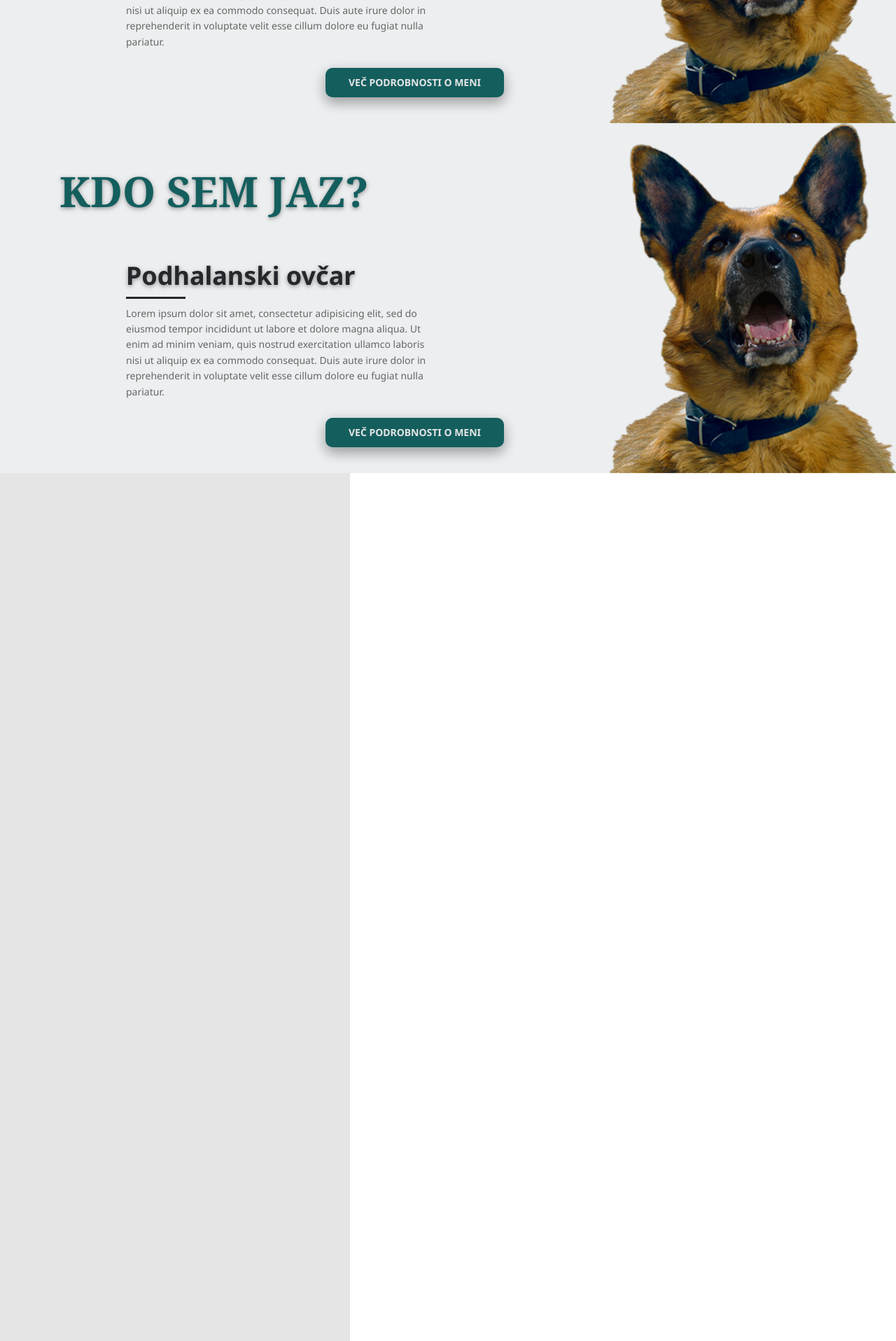
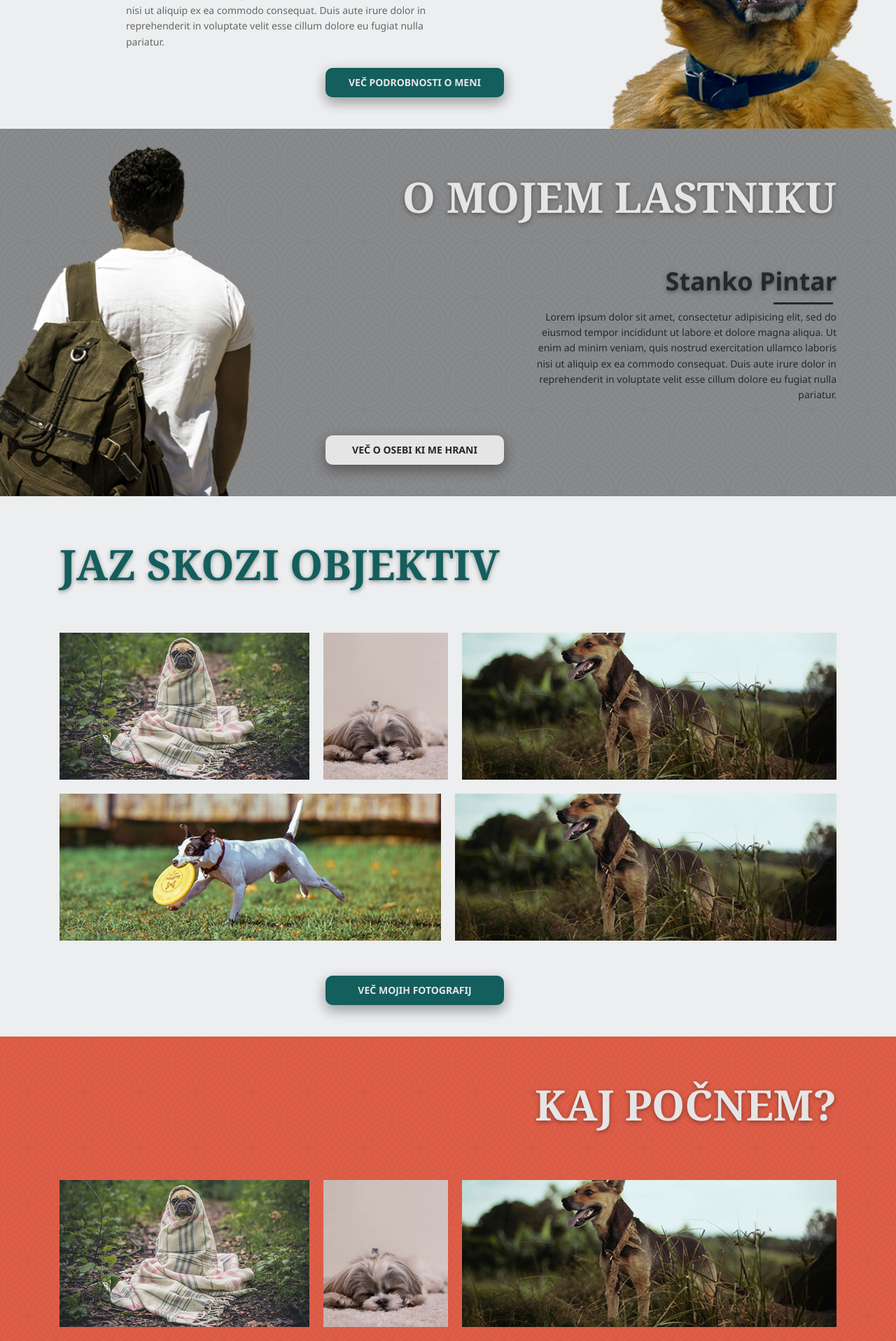
Before and after one commit to zigcccc/stankoWebsite, a PHP site: page / in a window 1280 px wide. Shown: the part 1124-3040 px from the top of the page at 70% size. Run offline with PHP 8.4, Linux system fonts and the light colour scheme.

Commit message:
Updated second section, added gallery and blog sections

```diff
--- a/CSS/3-modules/_bootstrap-override.sass
+++ b/CSS/3-modules/_bootstrap-override.sass
@@ -1,3 +1,4 @@
 .jumbotron
   margin-bottom: 0
+  padding-bottom: 45px
   position: relative
--- a/CSS/3-modules/_cta-button.sass
+++ b/CSS/3-modules/_cta-button.sass
@@ -1,4 +1,4 @@
-=cta($width, $bg-color, $margin-top)
+=cta($width, $bg-color, $font-color, $margin-top)
   width: $width
   min-height: 40px
   line-height: 40px
@@ -8,7 +8,7 @@
   border: none
   border-radius: 10px
   background: $bg-color
-  color: $cream
+  color: $font-color
   font-family: $sans-font
   font-weight: bold
   box-shadow: $box-dropshadow
--- a/CSS/4-pages/_home-page.sass
+++ b/CSS/4-pages/_home-page.sass
@@ -49,7 +49,7 @@
       margin: 20px auto 0
 
     .main-cta
-      +cta(300px, $flat-orange, 70px)
+      +cta(300px, $flat-orange, $cream, 70px)
 
 
 
@@ -76,7 +76,7 @@
 
 
 .predstavitev-pasme
-  height: 500px
+  min-height: 500px
   h2
     +section-heading($dark-green)
 
@@ -91,4 +91,129 @@
       +horizontal-line(85px, $dark-gray, 10px, 0, 10px)
 
   .section-cta
-    +cta(100%, $dark-green, 10px)
+    +cta(100%, $dark-green, $cream, 10px)
+
+
+.predstavitev-lastnika
+  min-height: 500px
+  background:
+    color: $light-gray
+    image: url('../IMG/contemporary_china.png')
+    repeat: repeat
+    blend-mode: multiply
+
+  h2
+    +section-heading($cream)
+
+  img
+    +position(absolute, null null 0 0)
+    height: 500px
+
+  h3
+    +section-subheading($dark-gray, 60px)
+    text-align: right
+
+    &::after
+      +horizontal-line(85px, $dark-gray, 10px, 0, 10px)
+      position: absolute
+      right: 20px
+
+  .section-text
+    color: $dark-gray
+    margin-top: 20px
+    text-align: right
+
+  .section-cta
+    +cta(100%, $cream, $dark-gray, 30px)
+
+
+.section-galerija
+  min-height: 500px
+  //background:
+    color: $light-gray
+    image: url('../IMG/contemporary_china.png')
+    repeat: repeat
+    blend-mode: multiply
+
+  .image-row
+    height: 210px
+    margin: 20px 0
+    display: flex
+
+    [class^="col"]
+      overflow: hidden
+      height: 100%
+      box-sizing: border-box
+      margin-right: 20px
+      padding: 0
+      background:
+        size: cover
+        position: center center
+      &:last-child
+        margin-right: 0
+
+  h2
+    +section-heading($dark-green)
+    margin-bottom: 65px
+
+  img
+    +position(absolute, null null 0 0)
+    height: 500px
+
+  h3
+    +section-subheading($dark-gray, 60px)
+    text-align: right
+
+    &::after
+      +horizontal-line(85px, $dark-gray, 10px, 0, 10px)
+      position: absolute
+      right: 20px
+
+  .section-cta
+    +cta(100%, $dark-green, $cream, 30px)
+
+
+.section-blog
+  min-height: 500px
+  background:
+    color: $flat-orange
+    image: url('../IMG/contemporary_china.png')
+    repeat: repeat
+    blend-mode: multiply
+
+  .image-row
+    height: 210px
+    margin: 20px 0
+    display: flex
+
+    [class^="col"]
+      overflow: hidden
+      height: 100%
+      box-sizing: border-box
+      margin-right: 20px
+      padding: 0
+      background:
+        size: cover
+        position: center center
+      &:last-child
+        margin-right: 0
+
+  h2
+    +section-heading($cream)
+    margin-bottom: 55px
+
+  img
+    +position(absolute, null null 0 0)
+    height: 500px
+
+  h3
+    +section-subheading($dark-gray, 60px)
+    text-align: right
+
+    &::after
+      +horizontal-line(85px, $dark-gray, 10px, 0, 10px)
+      position: absolute
+      right: 20px
+
+  .section-cta
+    +cta(100%, $cream, $flat-orange, 30px)
--- a/CSS/main.css
+++ b/CSS/main.css
@@ -251,6 +251,7 @@ a {
 
 .jumbotron {
   margin-bottom: 0;
+  padding-bottom: 45px;
   position: relative; }
 
 .landing-section {
@@ -341,7 +342,7 @@ a {
       cursor: pointer; }
 
 .predstavitev-pasme {
-  height: 500px; }
+  min-height: 500px; }
   .predstavitev-pasme h2 {
     color: #145e5e;
     font-family: "Noto Serif", serif;
@@ -388,4 +389,199 @@ a {
       box-shadow: 0px 17px 50px 0px rgba(0, 0, 0, 0.19), 0px 12px 15px 0px rgba(0, 0, 0, 0.24);
       background: #104949; }
 
+.predstavitev-lastnika {
+  min-height: 500px;
+  background-color: #8f8f90;
+  background-image: url("../IMG/contemporary_china.png");
+  background-repeat: repeat;
+  background-blend-mode: multiply; }
+  .predstavitev-lastnika h2 {
+    color: #e5e5e5;
+    font-family: "Noto Serif", serif;
+    text-shadow: 0px 2px 10px rgba(0, 0, 0, 0.16), 0px 2px 5px rgba(0, 0, 0, 0.26);
+    font-size: 60px;
+    font-weight: bold;
+    text-transform: uppercase; }
+  .predstavitev-lastnika img {
+    position: absolute;
+    bottom: 0;
+    left: 0;
+    height: 500px; }
+  .predstavitev-lastnika h3 {
+    color: #24272b;
+    font-family: "Noto Sans", sans-serif;
+    text-shadow: 0px 2px 10px rgba(0, 0, 0, 0.16), 0px 2px 5px rgba(0, 0, 0, 0.26);
+    font-size: 36px;
+    font-weight: bold;
+    margin-top: 60px;
+    text-align: right; }
+    .predstavitev-lastnika h3::after {
+      content: "";
+      display: block;
+      height: 3px;
+      width: 85px;
+      background: #24272b;
+      margin: 10px 0 10px;
+      position: absolute;
+      right: 20px; }
+  .predstavitev-lastnika .section-text {
+    color: #24272b;
+    margin-top: 20px;
+    text-align: right; }
+  .predstavitev-lastnika .section-cta {
+    width: 100%;
+    min-height: 40px;
+    line-height: 40px;
+    text-transform: uppercase;
+    margin: 30px auto 0;
+    display: block;
+    border: none;
+    border-radius: 10px;
+    background: #e5e5e5;
+    color: #24272b;
+    font-family: "Noto Sans", sans-serif;
+    font-weight: bold;
+    box-shadow: 0px 6px 20px 0px rgba(0, 0, 0, 0.19), 0px 8px 17px 0px rgba(0, 0, 0, 0.2);
+    transition: all 300ms cubic-bezier(0.4, 0, 0.2, 1);
+    outline: none; }
+    .predstavitev-lastnika .section-cta:hover {
+      box-shadow: 0px 17px 50px 0px rgba(0, 0, 0, 0.19), 0px 12px 15px 0px rgba(0, 0, 0, 0.24);
+      background: #d8d8d8; }
+
+.section-galerija {
+  min-height: 500px; }
+  .section-galerija .image-row {
+    height: 210px;
+    margin: 20px 0;
+    display: flex; }
+    .section-galerija .image-row [class^="col"] {
+      overflow: hidden;
+      height: 100%;
+      box-sizing: border-box;
+      margin-right: 20px;
+      padding: 0;
+      background-size: cover;
+      background-position: center center; }
+      .section-galerija .image-row [class^="col"]:last-child {
+        margin-right: 0; }
+  .section-galerija h2 {
+    color: #145e5e;
+    font-family: "Noto Serif", serif;
+    text-shadow: 0px 2px 10px rgba(0, 0, 0, 0.16), 0px 2px 5px rgba(0, 0, 0, 0.26);
+    font-size: 60px;
+    font-weight: bold;
+    text-transform: uppercase;
+    margin-bottom: 65px; }
+  .section-galerija img {
+    position: absolute;
+    bottom: 0;
+    left: 0;
+    height: 500px; }
+  .section-galerija h3 {
+    color: #24272b;
+    font-family: "Noto Sans", sans-serif;
+    text-shadow: 0px 2px 10px rgba(0, 0, 0, 0.16), 0px 2px 5px rgba(0, 0, 0, 0.26);
+    font-size: 36px;
+    font-weight: bold;
+    margin-top: 60px;
+    text-align: right; }
+    .section-galerija h3::after {
+      content: "";
+      display: block;
+      height: 3px;
+      width: 85px;
+      background: #24272b;
+      margin: 10px 0 10px;
+      position: absolute;
+      right: 20px; }
+  .section-galerija .section-cta {
+    width: 100%;
+    min-height: 40px;
+    line-height: 40px;
+    text-transform: uppercase;
+    margin: 30px auto 0;
+    display: block;
+    border: none;
+    border-radius: 10px;
+    background: #145e5e;
+    color: #e5e5e5;
+    font-family: "Noto Sans", sans-serif;
+    font-weight: bold;
+    box-shadow: 0px 6px 20px 0px rgba(0, 0, 0, 0.19), 0px 8px 17px 0px rgba(0, 0, 0, 0.2);
+    transition: all 300ms cubic-bezier(0.4, 0, 0.2, 1);
+    outline: none; }
+    .section-galerija .section-cta:hover {
+      box-shadow: 0px 17px 50px 0px rgba(0, 0, 0, 0.19), 0px 12px 15px 0px rgba(0, 0, 0, 0.24);
+      background: #104949; }
+
+.section-blog {
+  min-height: 500px;
+  background-color: #e8614a;
+  background-image: url("../IMG/contemporary_china.png");
+  background-repeat: repeat;
+  background-blend-mode: multiply; }
+  .section-blog .image-row {
+    height: 210px;
+    margin: 20px 0;
+    display: flex; }
+    .section-blog .image-row [class^="col"] {
+      overflow: hidden;
+      height: 100%;
+      box-sizing: border-box;
+      margin-right: 20px;
+      padding: 0;
+      background-size: cover;
+      background-position: center center; }
+      .section-blog .image-row [class^="col"]:last-child {
+        margin-right: 0; }
+  .section-blog h2 {
+    color: #e5e5e5;
+    font-family: "Noto Serif", serif;
+    text-shadow: 0px 2px 10px rgba(0, 0, 0, 0.16), 0px 2px 5px rgba(0, 0, 0, 0.26);
+    font-size: 60px;
+    font-weight: bold;
+    text-transform: uppercase;
+    margin-bottom: 55px; }
+  .section-blog img {
+    position: absolute;
+    bottom: 0;
+    left: 0;
+    height: 500px; }
+  .section-blog h3 {
+    color: #24272b;
+    font-family: "Noto Sans", sans-serif;
+    text-shadow: 0px 2px 10px rgba(0, 0, 0, 0.16), 0px 2px 5px rgba(0, 0, 0, 0.26);
+    font-size: 36px;
+    font-weight: bold;
+    margin-top: 60px;
+    text-align: right; }
+    .section-blog h3::after {
+      content: "";
+      display: block;
+      height: 3px;
+      width: 85px;
+      background: #24272b;
+      margin: 10px 0 10px;
+      position: absolute;
+      right: 20px; }
+  .section-blog .section-cta {
+    width: 100%;
+    min-height: 40px;
+    line-height: 40px;
+    text-transform: uppercase;
+    margin: 30px auto 0;
+    display: block;
+    border: none;
+    border-radius: 10px;
+    background: #e5e5e5;
+    color: #e8614a;
+    font-family: "Noto Sans", sans-serif;
+    font-weight: bold;
+    box-shadow: 0px 6px 20px 0px rgba(0, 0, 0, 0.19), 0px 8px 17px 0px rgba(0, 0, 0, 0.2);
+    transition: all 300ms cubic-bezier(0.4, 0, 0.2, 1);
+    outline: none; }
+    .section-blog .section-cta:hover {
+      box-shadow: 0px 17px 50px 0px rgba(0, 0, 0, 0.19), 0px 12px 15px 0px rgba(0, 0, 0, 0.24);
+      background: #d8d8d8; }
+
 /*# sourceMappingURL=main.css.map */
--- a/index.html
+++ b/index.html
@@ -67,24 +67,69 @@
     <img src="IMG/section1-img.png" alt="doggy">
 </div>
 
-<div class="jumbotron jumbotron-fluid predstavitev-pasme">
+<div class="jumbotron jumbotron-fluid predstavitev-lastnika">
     <div class="container">
-        <h2>Kdo sem jaz?</h2>
+        <h2 class="float-sm-right">O mojem lastniku</h2>
         <div class="row">
-            <div class="col-sm-5 offset-sm-1">
-                <h3>Podhalanski ovčar</h3>
+            <div class="col-sm-5 offset-sm-1 float-sm-right">
+                <h3>Stanko Pintar</h3>
                 <p class="section-text">Lorem ipsum dolor sit amet, consectetur adipisicing elit, sed do eiusmod tempor incididunt ut labore et dolore magna aliqua. Ut enim ad minim veniam, quis nostrud exercitation ullamco laboris nisi ut aliquip ex ea commodo consequat. Duis aute irure dolor in reprehenderit in voluptate velit esse cillum dolore eu fugiat nulla pariatur. </p>
             </div>
         </div>
         <div class="row">
             <div class="col-sm-3 offset-sm-4">
                 <button class="section-cta">
-                    Več podrobnosti o meni
+                    Več o osebi ki me hrani
                 </button>
             </div>
         </div>
     </div>
-    <img src="IMG/section1-img.png" alt="doggy">
+    <img src="IMG/section2-img.png" alt="doggy">
+</div>
+
+<div class="jumbotron jumbotron-fluid section-galerija">
+    <div class="container">
+        <h2>Jaz skozi objektiv</h2>
+        <div class="row image-row">
+            <div class="col-sm-4" style="background-image: url('IMG/section-galerija/photo-1433162653888-a571db5ccccf.jpeg')"></div>
+            <div class="col-sm-2" style="background-image: url('IMG/section-galerija/photo-1437957146754-f6377debe171.jpeg')"></div>
+            <div class="col-sm-6" style="background-image: url('IMG/section-galerija/photo-1422363037975-f6a4c2c924fc.jpeg')"></div>
+        </div>
+        <div class="row image-row">
+            <div class="col-sm-6" style="background-image: url('IMG/section-galerija/photo-1470129905980-2fecd5297c1b.jpeg')"></div>
+            <div class="col-sm-6" style="background-image: url('IMG/section-galerija/photo-1422363037975-f6a4c2c924fc.jpeg')"></div>
+        </div>
+        <div class="row">
+            <div class="col-sm-3 offset-sm-4">
+                <button class="section-cta">
+                    Več mojih fotografij
+                </button>
+            </div>
+        </div>
+    </div>
+</div>
+
+<div class="jumbotron jumbotron-fluid section-blog">
+    <div class="container">
+        <h2 class="float-sm-right">Kaj počnem?</h2>
+        <div class="clearfix"></div>
+        <div class="row image-row">
+            <div class="col-sm-4" style="background-image: url('IMG/section-galerija/photo-1433162653888-a571db5ccccf.jpeg')"></div>
+            <div class="col-sm-2" style="background-image: url('IMG/section-galerija/photo-1437957146754-f6377debe171.jpeg')"></div>
+            <div class="col-sm-6" style="background-image: url('IMG/section-galerija/photo-1422363037975-f6a4c2c924fc.jpeg')"></div>
+        </div>
+        <div class="row image-row">
+            <div class="col-sm-6" style="background-image: url('IMG/section-galerija/photo-1470129905980-2fecd5297c1b.jpeg')"></div>
+            <div class="col-sm-6" style="background-image: url('IMG/section-galerija/photo-1422363037975-f6a4c2c924fc.jpeg')"></div>
+        </div>
+        <div class="row">
+            <div class="col-sm-3 offset-sm-4">
+                <button class="section-cta">
+                    Več mojih fotografij
+                </button>
+            </div>
+        </div>
+    </div>
 </div>
 
 <div style="width: 500px; height: 2000px; background: #e5e5e5; z-index: 100;"></div>
```
Also changed, not shown: IMG/contemporary_china.png (added), IMG/section-galerija/photo-1422363037975-f6a4c2c924fc.jpeg (added), IMG/section-galerija/photo-1433162653888-a571db5ccccf.jpeg (added), IMG/section-galerija/photo-1437957146754-f6377debe171.jpeg (added), IMG/section-galerija/photo-1470129905980-2fecd5297c1b.jpeg (added), IMG/section2-img.png (added), 1 other file.
